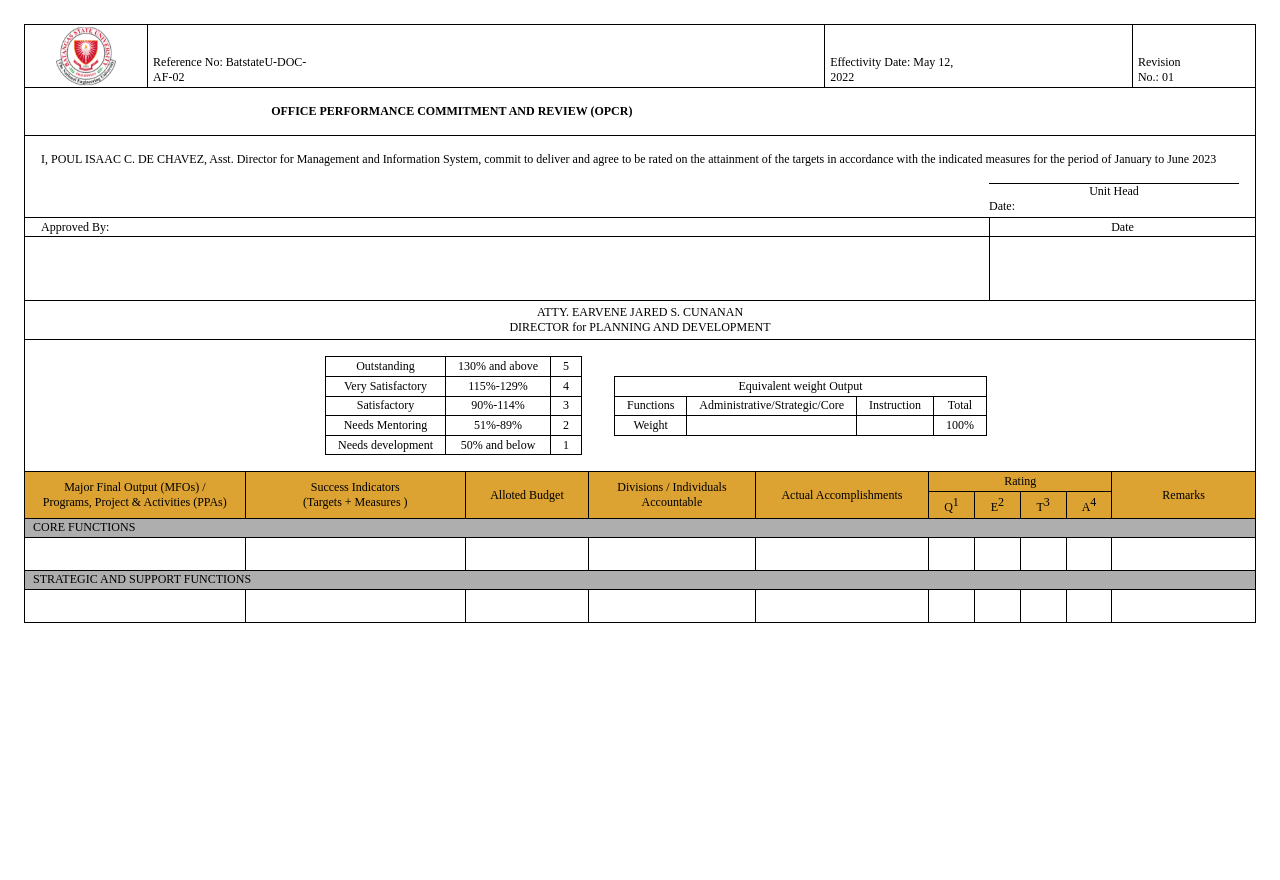
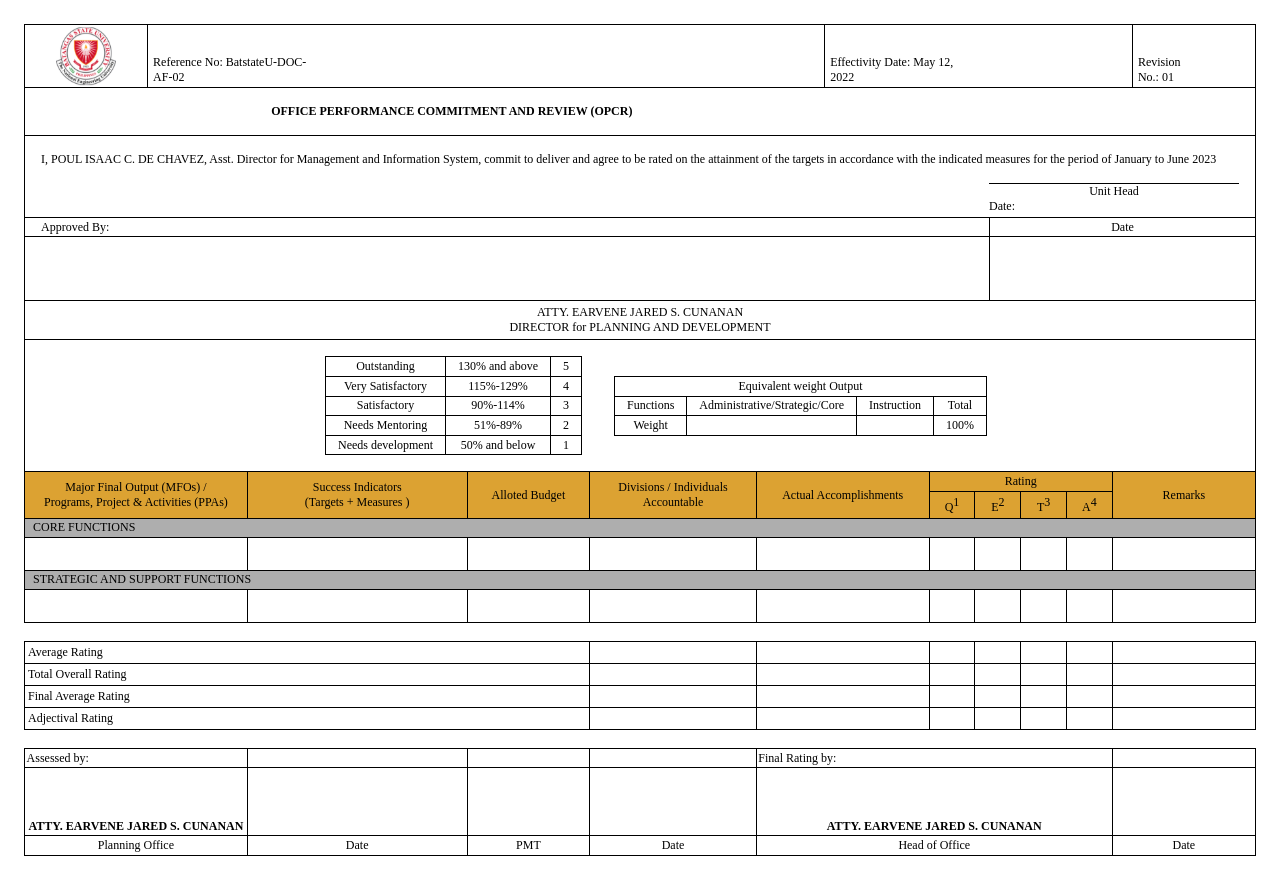
Before and after one commit to Sanjero20/bsu-opcr-frontend, a React (Vite) app: page /head in a window 1280 px wide. Before the commit the page ends 800 px from the top, so only its background shows below. Built offline with nearby package versions, Linux system fonts and the light colour scheme.

Commit message:
Add signature block section

```diff
--- /dev/null
+++ b/src/components/MFO-Form/Footer/SignatureBlock.jsx
@@ -0,0 +1,58 @@
+import styled from 'styled-components';
+
+function SignatureBlock() {
+  return (
+    <tbody>
+      <tr className="no-pad">
+        <td>Assessed by: </td>
+        <td></td>
+        <td></td>
+        <td></td>
+        <td colSpan={5}>Final Rating by:</td>
+        <td></td>
+      </tr>
+
+      <TrCenter className="no-pad">
+        <td>
+          <div>
+            <p></p>
+            <strong>ATTY. EARVENE JARED S. CUNANAN</strong>
+          </div>
+        </td>
+        <td></td>
+        <td></td>
+        <td></td>
+        <td colSpan={5}>
+          <div>
+            <p></p>
+            <strong>ATTY. EARVENE JARED S. CUNANAN</strong>
+          </div>
+        </td>
+        <td></td>
+      </TrCenter>
+
+      <TrCenter className="no-pad">
+        <td>Planning Office</td>
+        <td>Date</td>
+        <td>PMT</td>
+        <td>Date</td>
+        <td colSpan={5}>Head of Office</td>
+        <td> Date</td>
+      </TrCenter>
+    </tbody>
+  );
+}
+
+export default SignatureBlock;
+
+const TrCenter = styled.tr`
+  text-align: center;
+
+  td > div {
+    height: 4rem;
+    display: flex;
+    flex-direction: column;
+    align-items: center;
+    justify-content: space-between;
+  }
+`;
--- /dev/null
+++ b/src/components/MFO-Form/Footer/Summary.jsx
@@ -0,0 +1,79 @@
+import styled from 'styled-components';
+
+function Summary() {
+  return (
+    <tbody>
+      {/* Average Rating */}
+      <Tr>
+        <td colSpan={3}>Average Rating</td>
+        <td></td>
+        <td></td>
+
+        {/* Ratings */}
+        <td></td>
+        <td></td>
+        <td></td>
+        <td></td>
+
+        {/* Remarks */}
+        <td></td>
+      </Tr>
+
+      {/* Total Overall Rating */}
+      <Tr>
+        <td colSpan={3}>Total Overall Rating</td>
+        <td></td>
+        <td></td>
+
+        {/* Ratings */}
+        <td></td>
+        <td></td>
+        <td></td>
+        <td></td>
+
+        {/* Remarks */}
+        <td></td>
+      </Tr>
+
+      {/* Final Average Rating */}
+      <Tr>
+        <td colSpan={3}>Final Average Rating</td>
+        <td></td>
+        <td></td>
+
+        {/* Ratings */}
+        <td></td>
+        <td></td>
+        <td></td>
+        <td></td>
+
+        {/* Remarks */}
+        <td></td>
+      </Tr>
+
+      {/* Adjectival Rating */}
+      <Tr>
+        <td colSpan={3}>Adjectival Rating</td>
+        <td></td>
+        <td></td>
+
+        {/* Ratings */}
+        <td></td>
+        <td></td>
+        <td></td>
+        <td></td>
+
+        {/* Remarks */}
+        <td></td>
+      </Tr>
+    </tbody>
+  );
+}
+
+export default Summary;
+
+const Tr = styled.tr`
+  td {
+    padding: 0.25em !important;
+  }
+`;
--- a/src/components/MFO-Form/FormBody/FormBody.jsx
+++ b/src/components/MFO-Form/FormBody/FormBody.jsx
@@ -1,6 +1,10 @@
 import { Table } from '../Mfo.styled';
+
+// Components
 import Content from './Content';
 import Header from './Header';
+import Summary from '../Footer/Summary';
+import SignatureBlock from '../Footer/SignatureBlock';
 
 function FormBody() {
   return (
@@ -8,6 +12,11 @@ function FormBody() {
       <Header />
       <Content type={'core'} data={[{}]} />
       <Content type={'strategic'} data={[{}]} />
+
+      <br />
+      <Summary />
+      <br />
+      <SignatureBlock />
     </Table>
   );
 }
```
